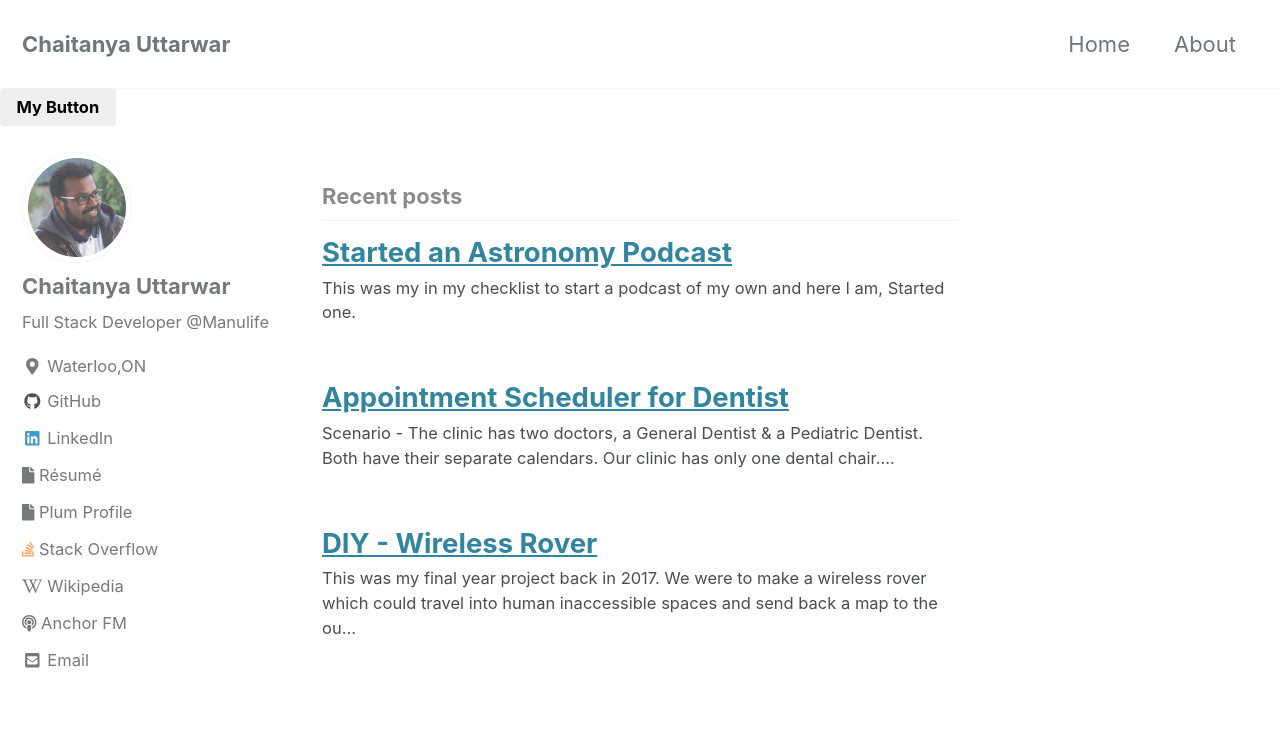
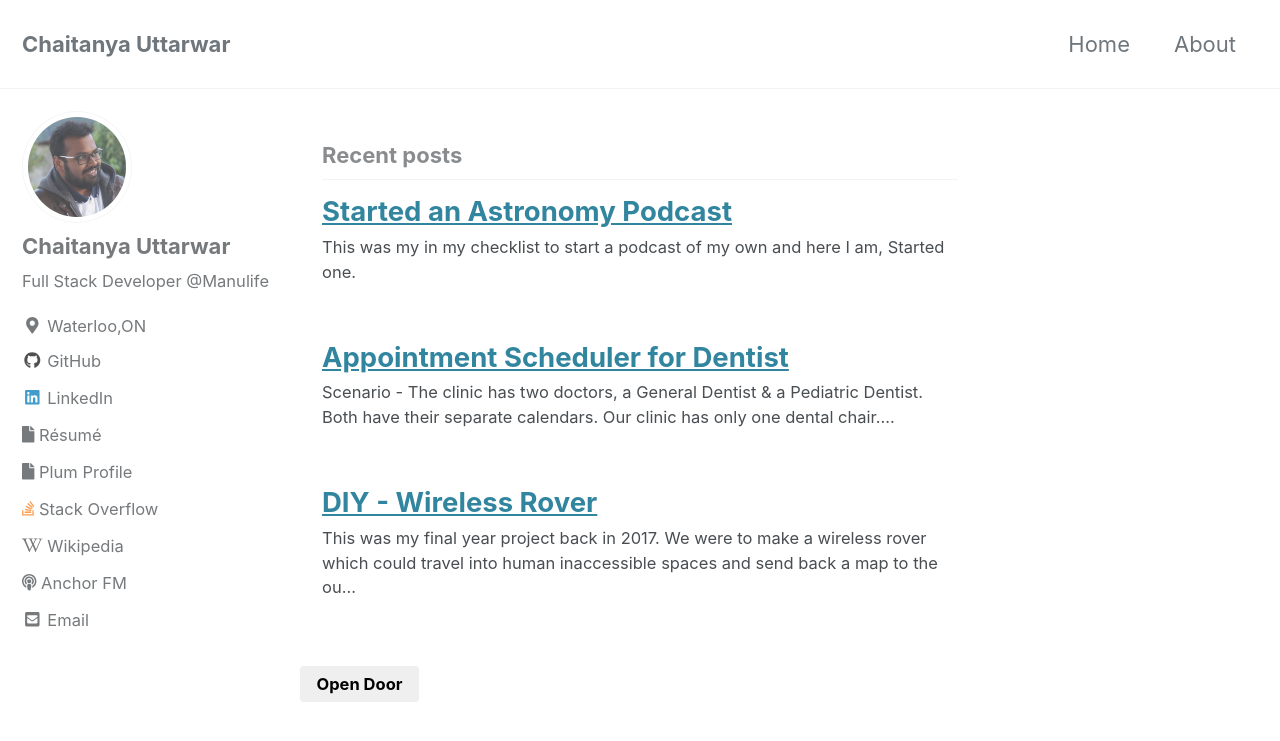
Before and after one commit to chaitanya046/chaitanya046.github.io, a Jekyll site: the page built from index.html, in a window 1280 px wide and 900 px high. Shown: the top 741 px of the window. Built offline with Jekyll 4.4.1, drawn with Linux system fonts in a browser that asks for light colours; cached includes are drawn as plain includes; nearby versions of some CDN libraries; the list of posts is cut into pages by our own code.

Commit message:
Update archive.html

```diff
--- a/_layouts/archive.html
+++ b/_layouts/archive.html
@@ -14,8 +14,6 @@ layout: default
   {% endunless %}
 {% endif %}
 
-{% include button.html button_name="My Button" button_class="primary" %}
-
 <div id="main" role="main">
   {% include sidebar.html %}
 
@@ -25,4 +23,7 @@ layout: default
     {% endunless %}
     {{ content }}
   </div>
+  <div class="button">
+    {% include button.html button_name="Open Door" button_class="primary" %}
+  </div>
 </div>
```
